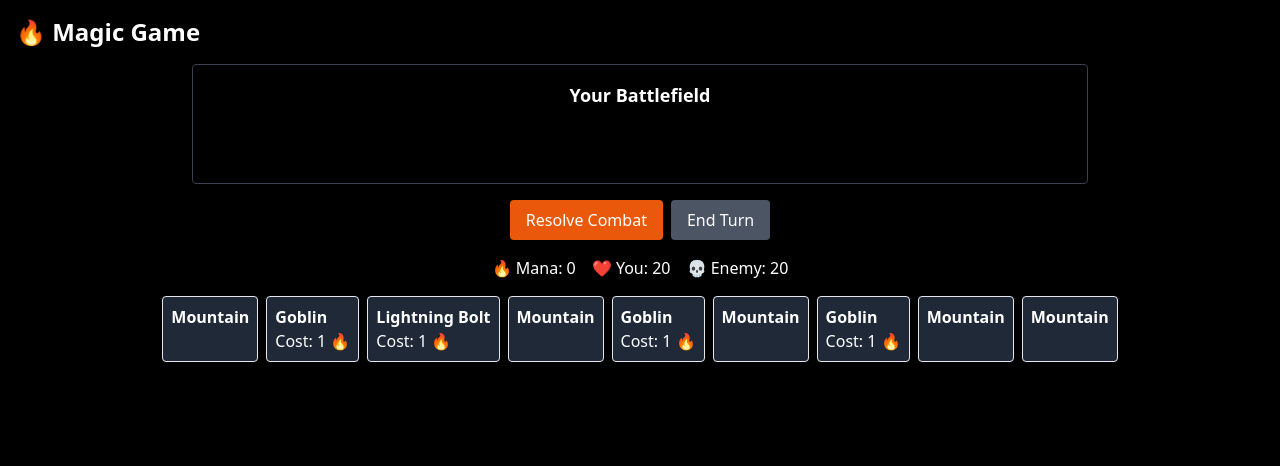
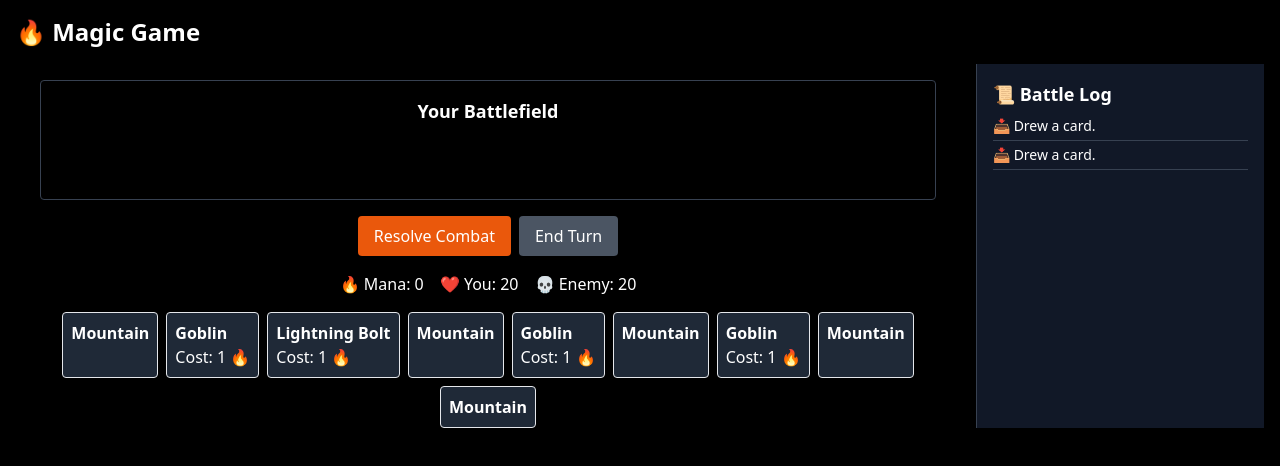
Before and after one commit to MateoXRP/magic-game, a React (Vite) app: page / in a window 1280 px wide. Shown: the top 466 px of the page. Built offline with nearby package versions, Linux system fonts and the light colour scheme.

Commit message:
Battle log added

```diff
--- /dev/null
+++ b/src/components/BattleLog.jsx
@@ -0,0 +1,16 @@
+import { useGame } from "../context/GameContext";
+
+export default function BattleLog() {
+  const { log } = useGame();
+
+  return (
+    <div className="w-full md:w-72 bg-gray-900 text-white p-4 overflow-y-auto border-l border-gray-700 max-h-[80vh]">
+      <h2 className="text-lg font-bold mb-2">📜 Battle Log</h2>
+      <ul className="space-y-1 text-sm">
+        {log.map((entry, idx) => (
+          <li key={idx} className="border-b border-gray-700 pb-1">{entry}</li>
+        ))}
+      </ul>
+    </div>
+  );
+}
--- a/src/components/GameBoard.jsx
+++ b/src/components/GameBoard.jsx
@@ -1,14 +1,20 @@
 import Hand from "./Hand";
 import Controls from "./Controls";
 import Battlefield from "./Battlefield";
+import BattleLog from "./BattleLog";
 
 export default function GameBoard() {
   return (
-    <div className="p-4 space-y-4">
-      <h1 className="text-2xl font-bold">🔥 Magic Game</h1>
-      <Battlefield />
-      <Controls />
-      <Hand />
+    <div className="p-4">
+      <h1 className="text-2xl font-bold mb-4">🔥 Magic Game</h1>
+      <div className="flex flex-col md:flex-row gap-4">
+        <div className="flex-1 space-y-4">
+          <Battlefield />
+          <Controls />
+          <Hand />
+        </div>
+        <BattleLog />
+      </div>
     </div>
   );
 }
--- a/src/context/GameContext.jsx
+++ b/src/context/GameContext.jsx
@@ -21,23 +21,16 @@ export function GameProvider({ children }) {
   const [hasDrawnCard, setHasDrawnCard] = useState(false);
   const [isPlayerTurn, setIsPlayerTurn] = useState(true);
 
+  const [log, setLog] = useState([]);
+  function logMessage(msg) {
+    setLog(prev => [...prev, msg]);
+  }
+
   useEffect(() => {
     if (isPlayerTurn) {
-      startTurn(); // ✅ Automatically start turn when it becomes player's
+      startTurn();
     }
   }, [isPlayerTurn]);
-
-  function drawCard() {
-    if (!isPlayerTurn) return;
-    if (hasDrawnCard) {
-      alert("You’ve already drawn a card this turn.");
-      return;
-    }
-    if (library.length === 0) return;
-    setHand([...hand, library[0]]);
-    setLibrary(library.slice(1));
-    setHasDrawnCard(true);
-  }
 
   function playCard(card) {
     if (!isPlayerTurn) return;
@@ -54,6 +47,7 @@ export function GameProvider({ children }) {
       setPlayerBattlefield([...playerBattlefield, { ...card, tapped: false }]);
       setHand(hand.filter(c => c.id !== card.id));
       setPlayedLand(true);
+      logMessage(`🪨 Played ${card.name}.`);
       return;
     }
 
@@ -76,10 +70,11 @@ export function GameProvider({ children }) {
             damageTaken: 0,
           },
         ]);
+        logMessage(`🧙 Summoned ${card.name} (${card.attack}/${card.defense}).`);
       } else if (card.type === "spell") {
-        alert("💥 Lightning Bolt for 3 damage!");
         setGraveyard([...graveyard, card]);
         setOpponentLife(hp => hp - 3);
+        logMessage(`💥 Lightning Bolt deals 3 damage to opponent.`);
       }
     }
   }
@@ -99,6 +94,7 @@ export function GameProvider({ children }) {
       setHand(prev => [...prev, library[0]]);
       setLibrary(prev => prev.slice(1));
       setHasDrawnCard(true);
+      logMessage(`📥 Drew a card.`);
     }
   }
 
@@ -127,6 +123,7 @@ export function GameProvider({ children }) {
           card.type === "creature" &&
           !card.tapped
         ) {
+          logMessage(`⚔️ ${card.name} declared as attacker.`);
           return { ...card, attacking: true, tapped: true };
         }
         return card;
@@ -158,8 +155,11 @@ export function GameProvider({ children }) {
         if (blocker.damageTaken >= blocker.defense) {
           grave.push(blocker);
         }
+
+        logMessage(`🛡️ ${blocker.name} blocked ${attacker.name}.`);
       } else {
         setOpponentLife(hp => Math.max(0, hp - attacker.attack));
+        logMessage(`💥 ${attacker.name} hits opponent for ${attacker.attack} damage.`);
       }
     });
 
@@ -184,14 +184,13 @@ export function GameProvider({ children }) {
         manaPool,
         playedLand,
         isPlayerTurn,
-        drawCard,
         playCard,
-        startTurn,
         endTurn,
         declareAttacker,
         resolveCombat,
         setPlayerBattlefield,
         setManaPool,
+        log,
       }}
     >
       {children}
```
